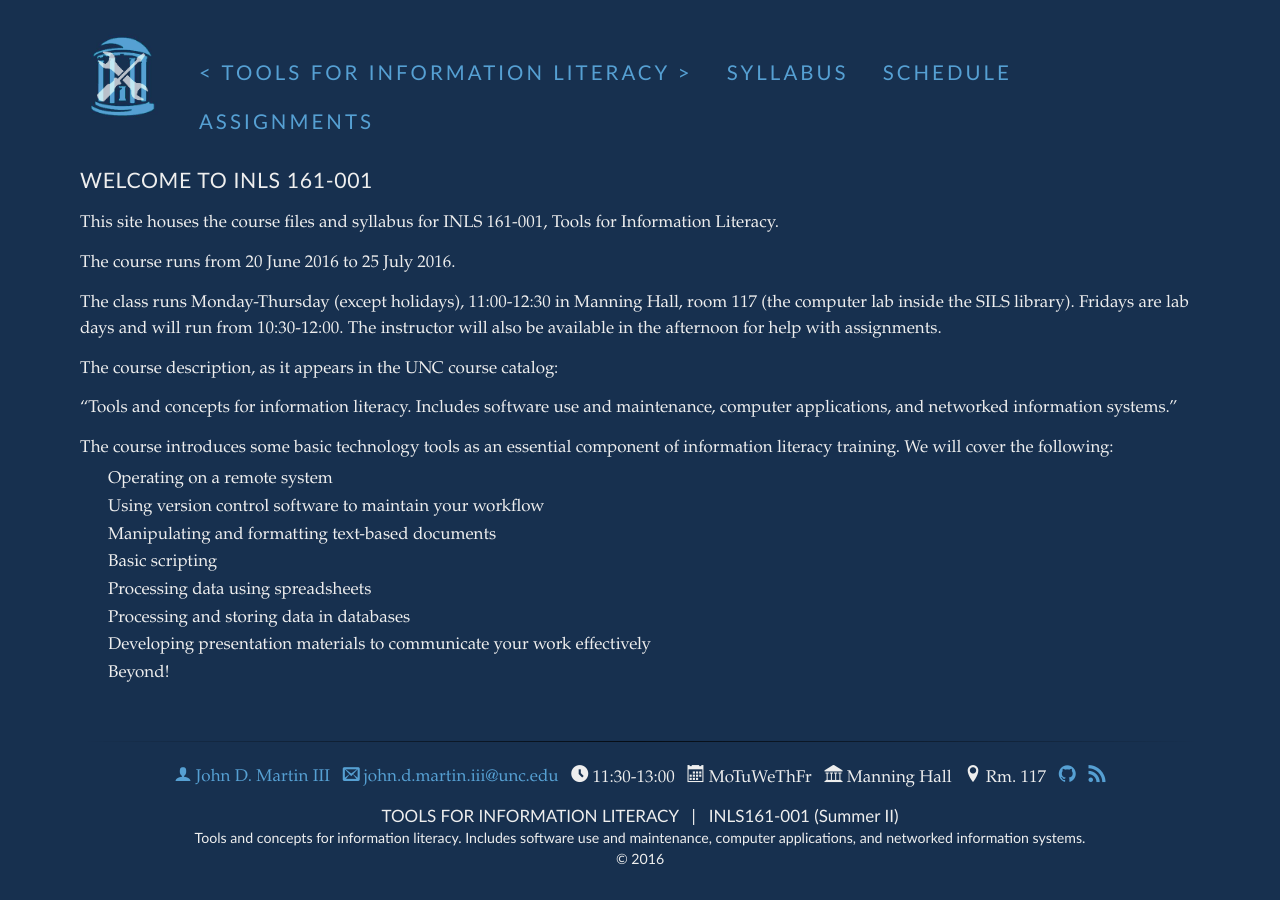
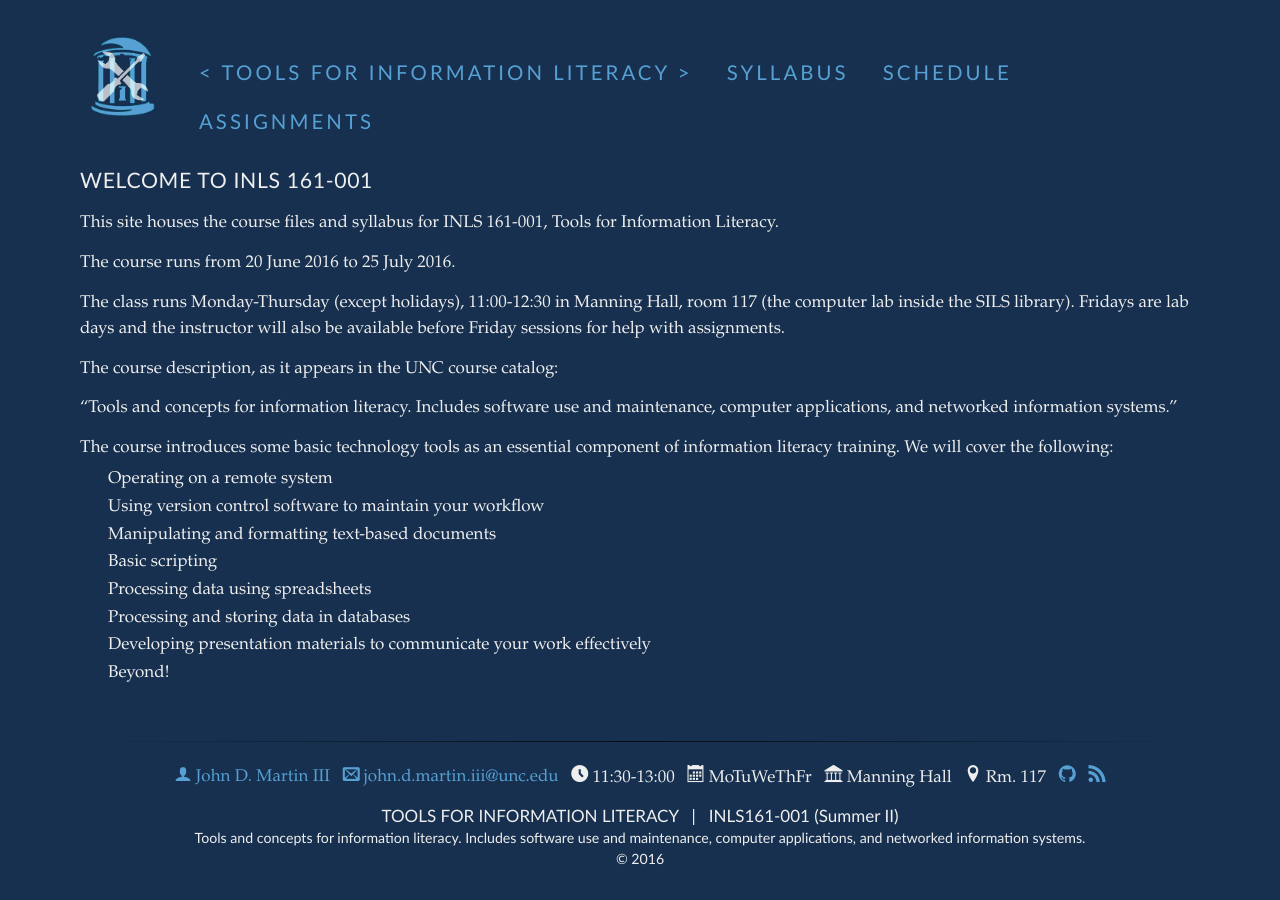
Before and after one commit to tylerpcarter/inls161, a Jekyll site: the page built from index.md, in a window 1280 px wide. Built offline with Jekyll 4.4.1, drawn with Linux system fonts in a browser that asks for light colours; Markdown is read by kramdown in place of the engine named in the settings.

Commit message:
update today's session notes

```diff
--- a/index.md
+++ b/index.md
@@ -11,8 +11,7 @@ This site houses the course files and syllabus for INLS 161-001, Tools for Infor
 The course runs from 20 June 2016 to 25 July 2016.
 
 The class runs Monday-Thursday (except holidays), 11:00-12:30 in Manning Hall, room 117 (the computer lab inside the SILS library).
-Fridays are lab days and will run from 10:30-12:00.
-The instructor will also be available in the afternoon for help with assignments.
+Fridays are lab days and the instructor will also be available before Friday sessions for help with assignments.
 
 The course description, as it appears in the UNC course catalog:
 
```
